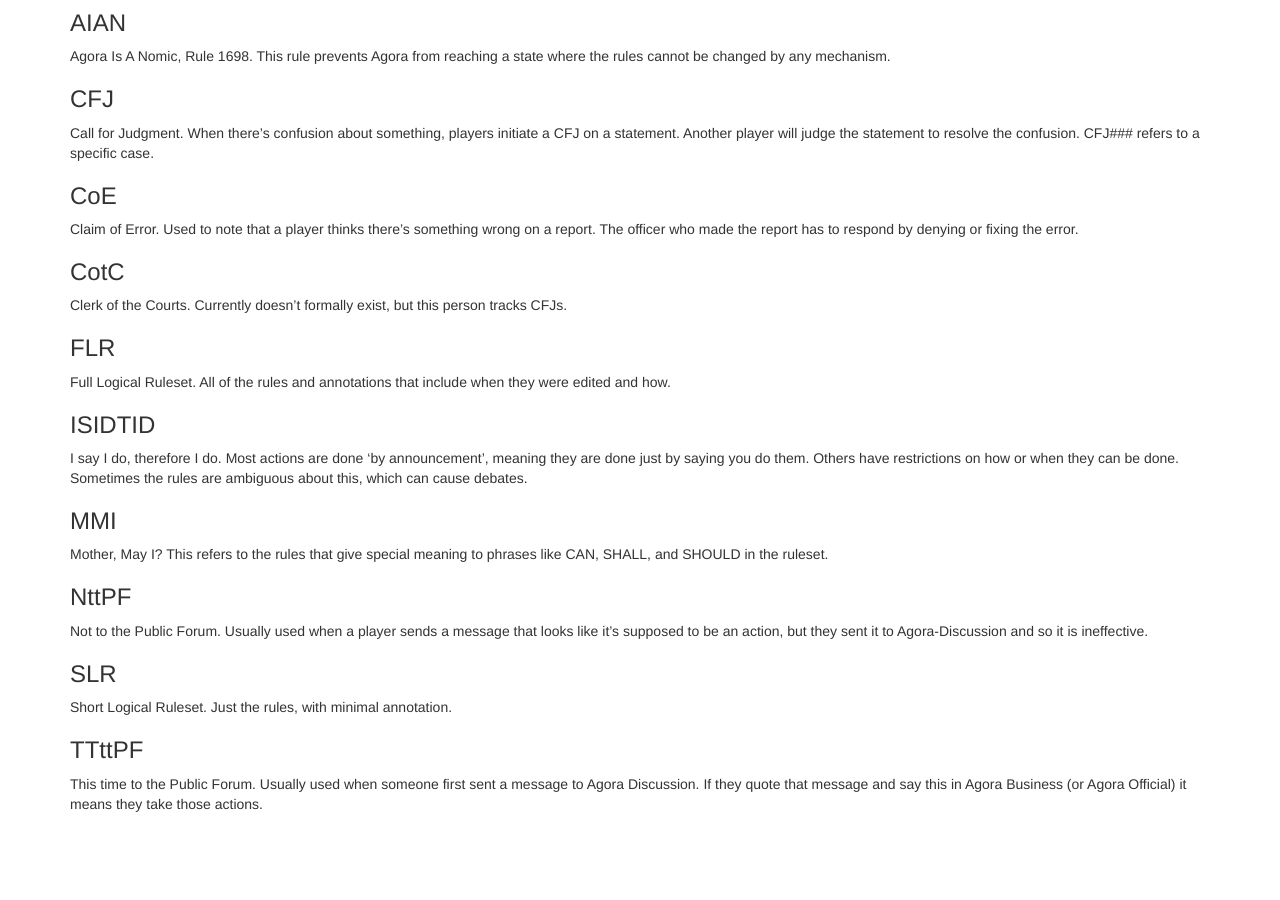
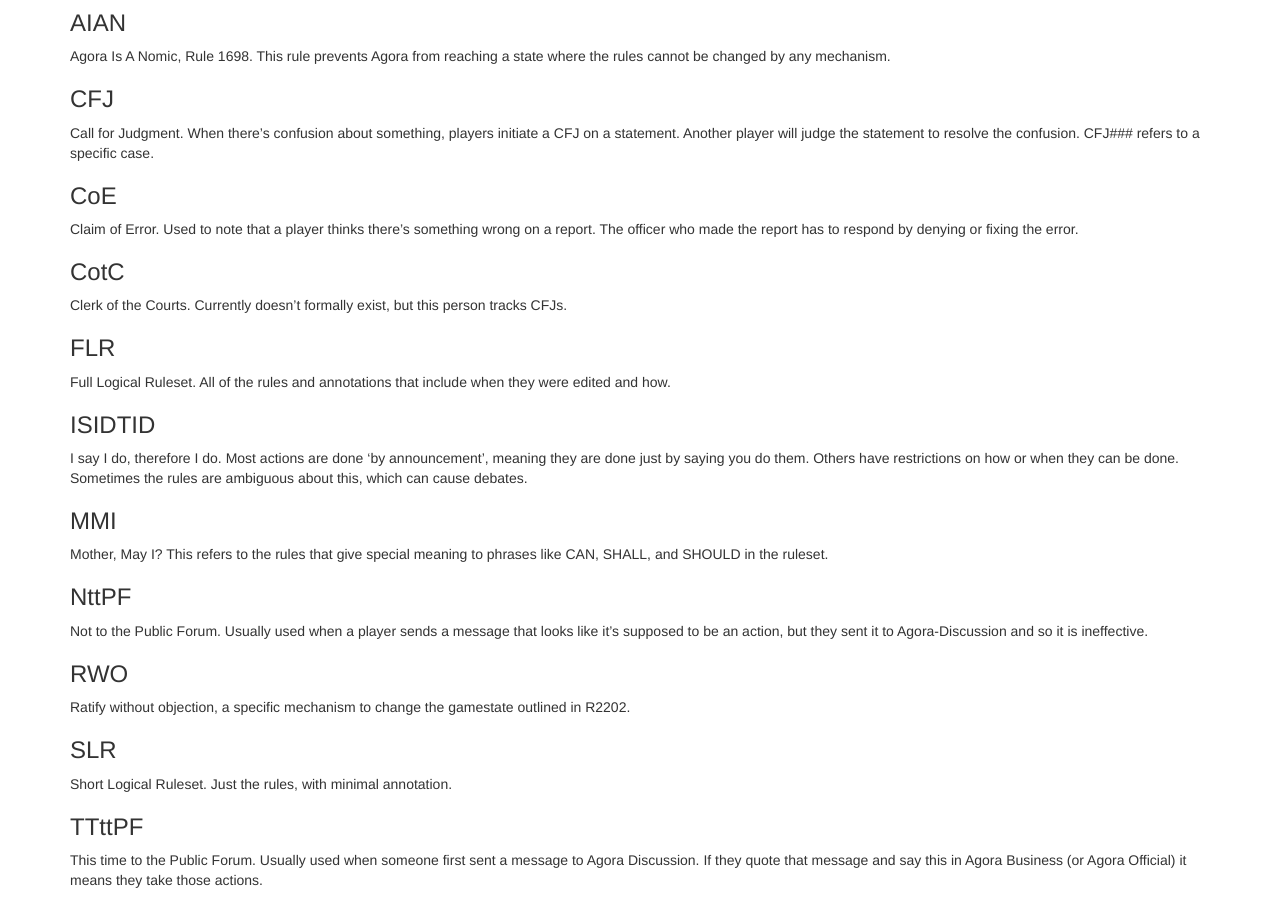
Before and after one commit to AgoraNomic/Help, a Jekyll site: the page built from Glossary.md, in a window 1280 px wide and 900 px high, scrolled down 871 px. Built offline with Jekyll 4.4.1, drawn with Linux system fonts in a browser that asks for light colours; nearby versions of some CDN libraries; our own code applies the rules of GitHub Pages for plain Markdown files; before the commit the page ends 1695 px from its top, so only the background shows below that.

Commit message:
added RWO

```diff
--- a/Glossary.md
+++ b/Glossary.md
@@ -64,6 +64,10 @@ Mother, May I? This refers to the rules that give special meaning to phrases lik
 
 Not to the Public Forum. Usually used when a player sends a message that looks like it's supposed to be an action, but they sent it to Agora-Discussion and so it is ineffective.
 
+### RWO
+
+Ratify without objection, a specific mechanism to change the gamestate outlined in R2202.
+
 ### SLR
 
 Short Logical Ruleset. Just the rules, with minimal annotation.
```
